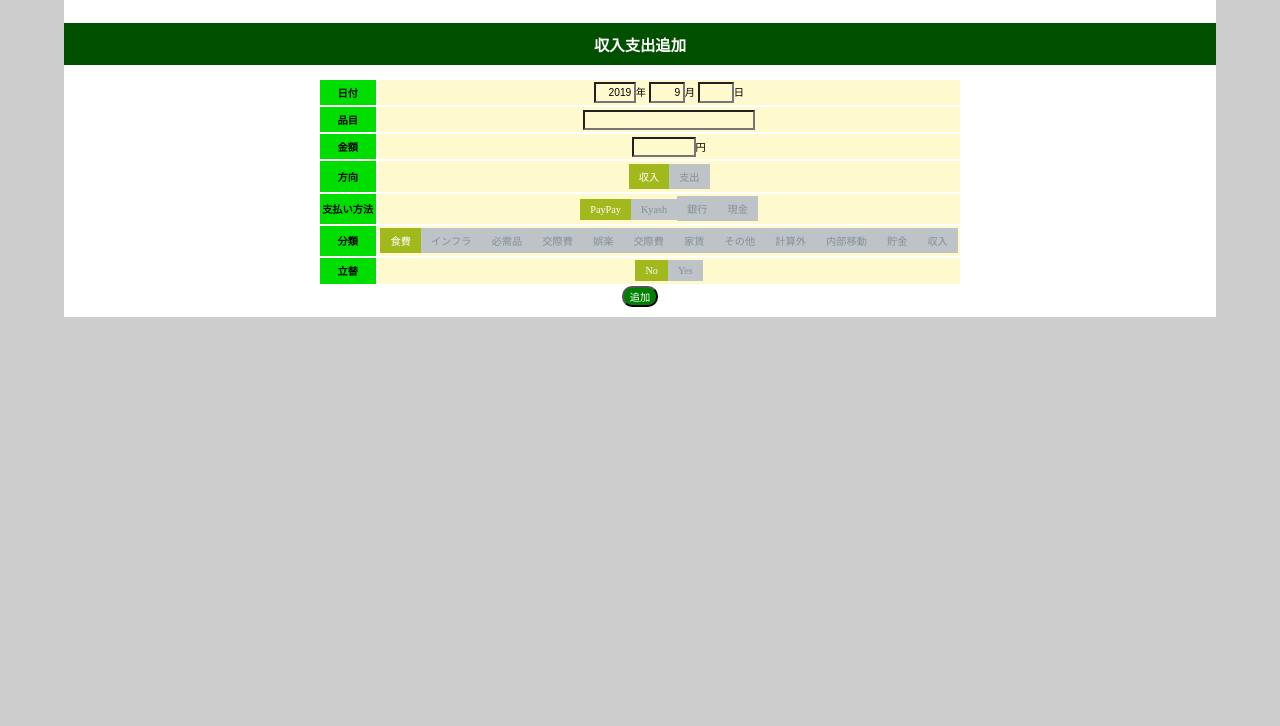
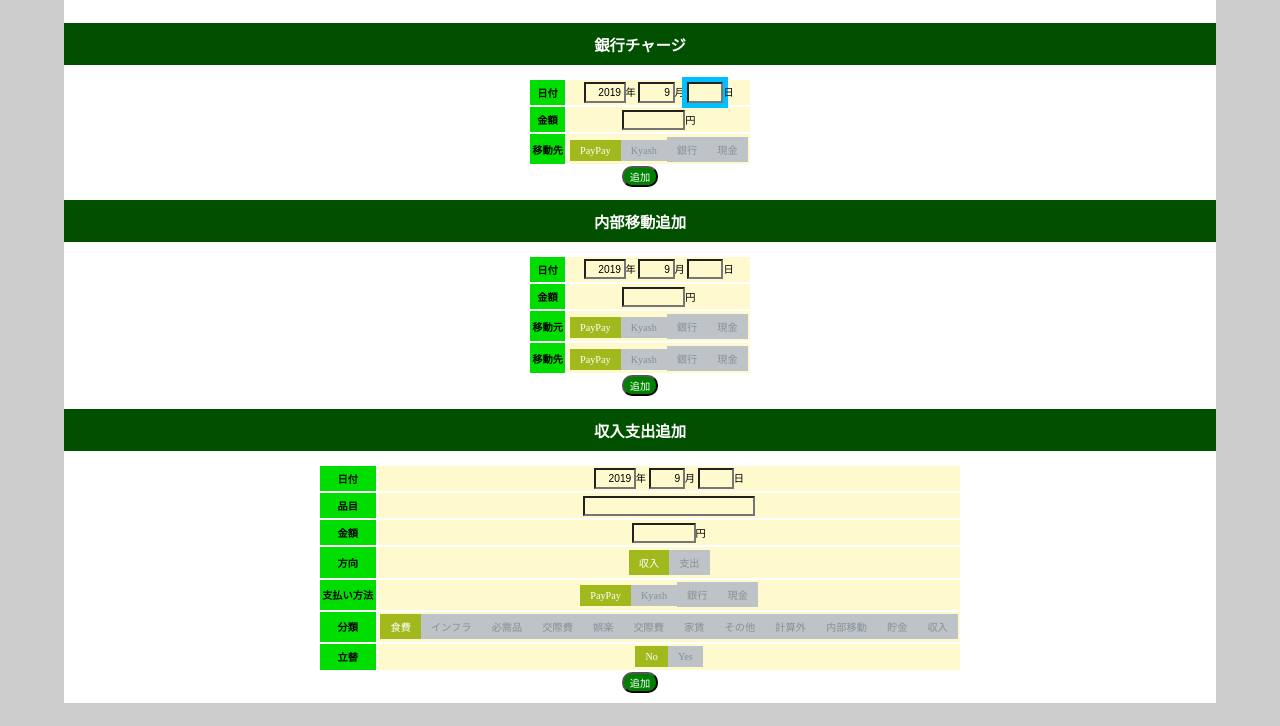
Before and after one commit to tMorriss/MoneyBook, a Django app: page /add in a window 1280 px wide. Shown: the part 74-800 px from the top of the page. Run offline with Django 3.2, Linux system fonts and the light colour scheme; data comes from the database, SQL or seed files in the repository; parts of the project's set-up code (start-up, migrations or seed data) failed here and were passed over.

Commit message:
add画面を一通り作った

```diff
--- a/fixture/initial_data.yaml
+++ b/fixture/initial_data.yaml
@@ -97,7 +97,7 @@
     name: 家賃
 
 # FixedCost
-- model: web.FixedCost
+- model: web.FixedCostPlan
   pk: 1
   fields:
     price: 110000
--- a/web/models.py
+++ b/web/models.py
@@ -4,14 +4,14 @@ from datetime import date
 import calendar
 from datetime import datetime
 
-class FixedCost(models.Model):
+class FixedCostPlan(models.Model):
     price = models.IntegerField(default=0)
 
     def __str__(self):
         return self.price
 
     def get():
-        return FixedCost.objects.all().first().price
+        return FixedCostPlan.objects.all().first().price
 
 class Direction(models.Model):
     name = models.CharField(max_length=2)
--- a/web/templates/web/add.html
+++ b/web/templates/web/add.html
@@ -4,26 +4,83 @@
 
 {% block content %}
 <section>
+    <h1>銀行チャージ</h1>
+    <form action="{% url 'web:add' %}" method="post">
+        <table class="tbl-add tbl-common fcs-blue">
+            <tr>
+                <th>日付</th>
+                <td>
+                    <input type="text" id="c_year" style="width:6ex" class="righter" onkeypress="key_press_charge(event.keyCode)" value="{{ year }}">年
+                    <input type="text" id="c_month" style="width:5ex" class="righter" onkeypress="key_press_charge(event.keyCode)" value="{{ month }}">月
+                    <input type="text" id="c_day" style="width:5ex" class="righter" onkeypress="key_press_charge(event.keyCode)" autofocus>日
+                </td>
+            </tr>
+            <tr><th>金額</th><td><input type="text" id="c_price" style="width:10ex" class="righter" onkeypress="key_press_charge(event.keyCode)">円</td></tr>
+            <tr>
+                <th>移動先</th>
+                <td class="radio-green">
+                    {% for m in methods %}
+                        <input type="radio" name="c_method" value="{{ m.pk }}" id="c_method-{{ m.pk }}"{% if m == methods.first %} checked{% endif %} onkeypress="key_pressadd(event.keyCode)">
+                        <label for="c_method-{{ m.pk }}">{{ m.name }}</label>
+                    {% endfor %}
+                </td>
+            </tr>
+        </table>
+        <input type="button" value="追加" class="btn-apply" onclick="send_charge()">
+    </form>
+    <h1>内部移動追加</h1>
+    <form action="{% url 'web:add' %}" method="post">
+        <table class="tbl-add tbl-common fcs-blue">
+            <tr>
+                <th>日付</th>
+                <td>
+                    <input type="text" id="m_year" style="width:6ex" class="righter" onkeypress="key_press_charge(event.keyCode)" value="{{ year }}">年
+                    <input type="text" id="m_month" style="width:5ex" class="righter" onkeypress="key_press_charge(event.keyCode)" value="{{ month }}">月
+                    <input type="text" id="m_day" style="width:5ex" class="righter" onkeypress="key_press_charge(event.keyCode)" autofocus>日
+                </td>
+            </tr>
+            <tr><th>金額</th><td><input type="text" id="m_price" style="width:10ex" class="righter" onkeypress="key_press_charge(event.keyCode)">円</td></tr>
+            <tr>
+                <th>移動元</th>
+                <td class="radio-green">
+                    {% for m in methods %}
+                        <input type="radio" name="m_before_method" value="{{ m.pk }}" id="m_before_method-{{ m.pk }}"{% if m == methods.first %} checked{% endif %} onkeypress="key_pressadd(event.keyCode)">
+                        <label for="m_before_method-{{ m.pk }}">{{ m.name }}</label>
+                    {% endfor %}
+                </td>
+            </tr>
+            <tr>
+                <th>移動先</th>
+                <td class="radio-green">
+                    {% for m in methods %}
+                        <input type="radio" name="m_after_method" value="{{ m.pk }}" id="m_after_method-{{ m.pk }}"{% if m == methods.first %} checked{% endif %} onkeypress="key_pressadd(event.keyCode)">
+                        <label for="m_after_method-{{ m.pk }}">{{ m.name }}</label>
+                    {% endfor %}
+                </td>
+            </tr>
+        </table>
+        <input type="button" value="追加" class="btn-apply" onclick="send_intra_move()">
+    </form>
     <h1>収入支出追加</h1>
-    <form action="url 'web:add' %}" method="post">
+    <form action="{% url 'web:add' %}" method="post">
         {% csrf_token %}
         <table class="tbl-add tbl-common fcs-blue">
             <tr>
                 <th>日付</th>
                 <td>
-                    <input type="text" id="m_year" style="width:6ex" class="righter" onkeypress="key_press_add(event.keyCode)" value={{ year }}>年
-                    <input type="text" id="m_month" style="width:5ex" class="righter" onkeypress="key_press_add(event.keyCode)" value={{ month }}>月
-                    <input type="text" id="m_day" style="width:5ex" class="righter" onkeypress="key_press_add(event.keyCode)">日
+                    <input type="text" id="a_year" style="width:6ex" class="righter" onkeypress="key_press_add(event.keyCode)" value={{ year }}>年
+                    <input type="text" id="a_month" style="width:5ex" class="righter" onkeypress="key_press_add(event.keyCode)" value={{ month }}>月
+                    <input type="text" id="a_day" style="width:5ex" class="righter" onkeypress="key_press_add(event.keyCode)">日
                 </td>
             </tr>
-            <tr><th>品目</th><td><input type="text" id="m_item" style="width:30ex" onkeypress="key_press_intra(event.keyCode)"></td></tr>
-            <tr><th>金額</th><td><input type="text" id="m_price" style="width:10ex" class="righter" onkeypress="key_press_intra(event.keyCode)">円</td></tr>
+            <tr><th>品目</th><td><input type="text" id="a_item" style="width:30ex" onkeypress="key_press_intra(event.keyCode)"></td></tr>
+            <tr><th>金額</th><td><input type="text" id="a_price" style="width:10ex" class="righter" onkeypress="key_press_intra(event.keyCode)">円</td></tr>
             <tr>
                 <th>方向</th>
                 <td class="radio-green">
                     {% for d in directions %}
-                        <input type="radio" name="m_direction" value="{{ d.pk }}" id="m_direction-{{ d.pk }}"{% if d == directions.first %} checked{% endif %} onkeypress="key_press_add(event.keyCode)">
-                        <label for="m_direction-{{ d.pk }}">{{ d.name }}</label>
+                        <input type="radio" name="a_direction" value="{{ d.pk }}" id="a_direction-{{ d.pk }}"{% if d == directions.first %} checked{% endif %} onkeypress="key_press_add(event.keyCode)">
+                        <label for="a_direction-{{ d.pk }}">{{ d.name }}</label>
                     {% endfor %}
                 </td>
             </tr>
@@ -31,8 +88,8 @@
                 <th>支払い方法</th>
                 <td class="radio-green">
                     {% for m in methods %}
-                        <input type="radio" name="m_method" value="{{ m.pk }}" id="m_method-{{ m.pk }}"{% if m == methods.first %} checked{% endif %} onkeypress="key_pressadd(event.keyCode)">
-                        <label for="m_method-{{ m.pk }}">{{ m.name }}</label>
+                        <input type="radio" name="a_method" value="{{ m.pk }}" id="a_method-{{ m.pk }}"{% if m == methods.first %} checked{% endif %} onkeypress="key_pressadd(event.keyCode)">
+                        <label for="a_method-{{ m.pk }}">{{ m.name }}</label>
                     {% endfor %}
                 </td>
             </tr>
@@ -40,12 +97,12 @@
                 <th>分類</th>
                 <td class="radio-green">
                     {% for g in first_genres %}
-                        <input type="radio" name="m_genre" value="{{ g.pk }}" id="m_genre-{{ g.pk }}"{% if g == first_genres.first %} checked{% endif %} onkeypress="key_press_add(event.keyCode)">
-                        <label for="m_genre-{{ g.pk }}">{{ g.name }}</label>
+                        <input type="radio" name="a_genre" value="{{ g.pk }}" id="a_genre-{{ g.pk }}"{% if g == first_genres.first %} checked{% endif %} onkeypress="key_press_add(event.keyCode)">
+                        <label for="a_genre-{{ g.pk }}">{{ g.name }}</label>
                     {% endfor %}
                     {% for g in latter_genres %}
-                        <input type="radio" name="m_genre" value="{{ g.pk }}" id="m_genre-{{ g.pk }}" onkeypress="key_press_add(event.keyCode)">
-                        <label for="m_genre-{{ g.pk }}">{{ g.name }}</label>
+                        <input type="radio" name="a_genre" value="{{ g.pk }}" id="a_genre-{{ g.pk }}" onkeypress="key_press_add(event.keyCode)">
+                        <label for="a_genre-{{ g.pk }}">{{ g.name }}</label>
                     {% endfor %}
                 </td>
             </tr>
@@ -53,8 +110,8 @@
                 <th>立替</th>
                 <td class="radio-green">
                     {% for k,v in temps.items %}
-                        <input type="radio" name="m_tmp" value="{{ k }}" id="m_temp-{{ k }}"{% if k == 0 %} checked{% endif %} onkeypress="key_press_add(event.keyCode)">
-                        <label for="m_tmp-{{ k }}">{{ v }}</label>
+                        <input type="radio" name="a_tmp" value="{{ k }}" id="a_temp-{{ k }}"{% if k == 0 %} checked{% endif %} onkeypress="key_press_add(event.keyCode)">
+                        <label for="a_tmp-{{ k }}">{{ v }}</label>
                     {% endfor %}
                 </td>
             </tr>
--- a/web/views.py
+++ b/web/views.py
@@ -59,7 +59,7 @@ def index(request):
         'total_inout': totalIncome - totalOutgo,
         'fixed_outgo': fixedOutgo,
         'variable_outgo': variableOutgo,
-        'variable_remain': totalIncome - max(FixedCost.get(), fixedOutgo) - variableOutgo,
+        'variable_remain': totalIncome - max(FixedCostPlan.get(), fixedOutgo) - variableOutgo,
         'all_income': Data.getIncomeSum(monthlyData),
         'all_outgo': Data.getOutgoSum(monthlyData),
         'genres_outgo': positiveGenresOutgo,
```
Also changed, not shown: web/migrations/0006_auto_20190916_1203.py (added).
